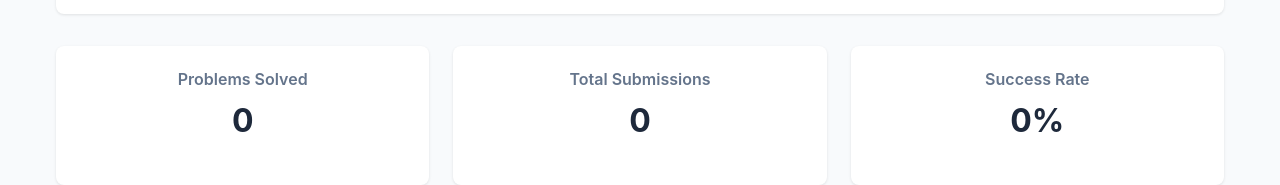
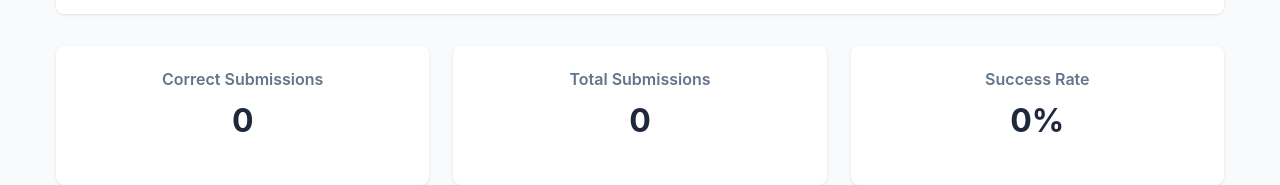
Before and after one commit to sray3000/zcoder, a React app in the folder client/: page /dashboard in a window 1280 px wide. Shown: the part 571-756 px from the top of the page. Built offline with nearby package versions, Linux system fonts and the light colour scheme; no server answers; sample sign-in values are in the browser's storage; the HTML template or start-up script is replaced by a standard one.

Commit message:
Changes to frontend

```diff
--- a/client/src/pages/Dashboard.jsx
+++ b/client/src/pages/Dashboard.jsx
@@ -143,7 +143,7 @@ function Dashboard() {
           <div className="stats-section">
             <div className="stats-grid">
               <div className="stat-card">
-                <h3>Problems Solved</h3>
+                <h3>Correct Submissions</h3>
                 <p className="stat-number">{userStats.problemsSolved}</p>
               </div>
               <div className="stat-card">
--- a/client/src/pages/ProblemSet.jsx
+++ b/client/src/pages/ProblemSet.jsx
@@ -5,6 +5,7 @@ import { Bookmark } from 'lucide-react';
 import axios from 'axios';
 import '../styles/global.css';
 import '../styles/dashboard.css';
+const baseURL = import.meta.env.VITE_BACKEND_URL; // For Vite
 
 function ProblemSet() {
   const { currentUser, logout } = useAuth();
```
